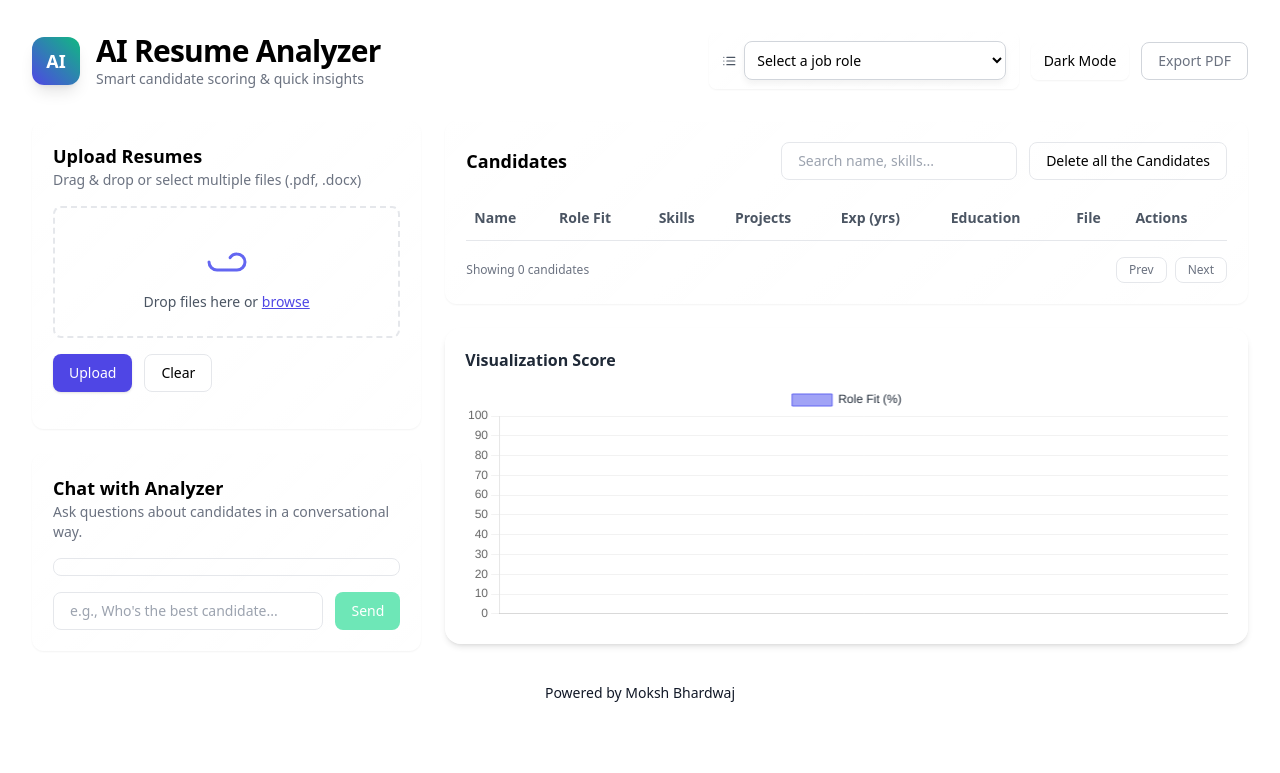
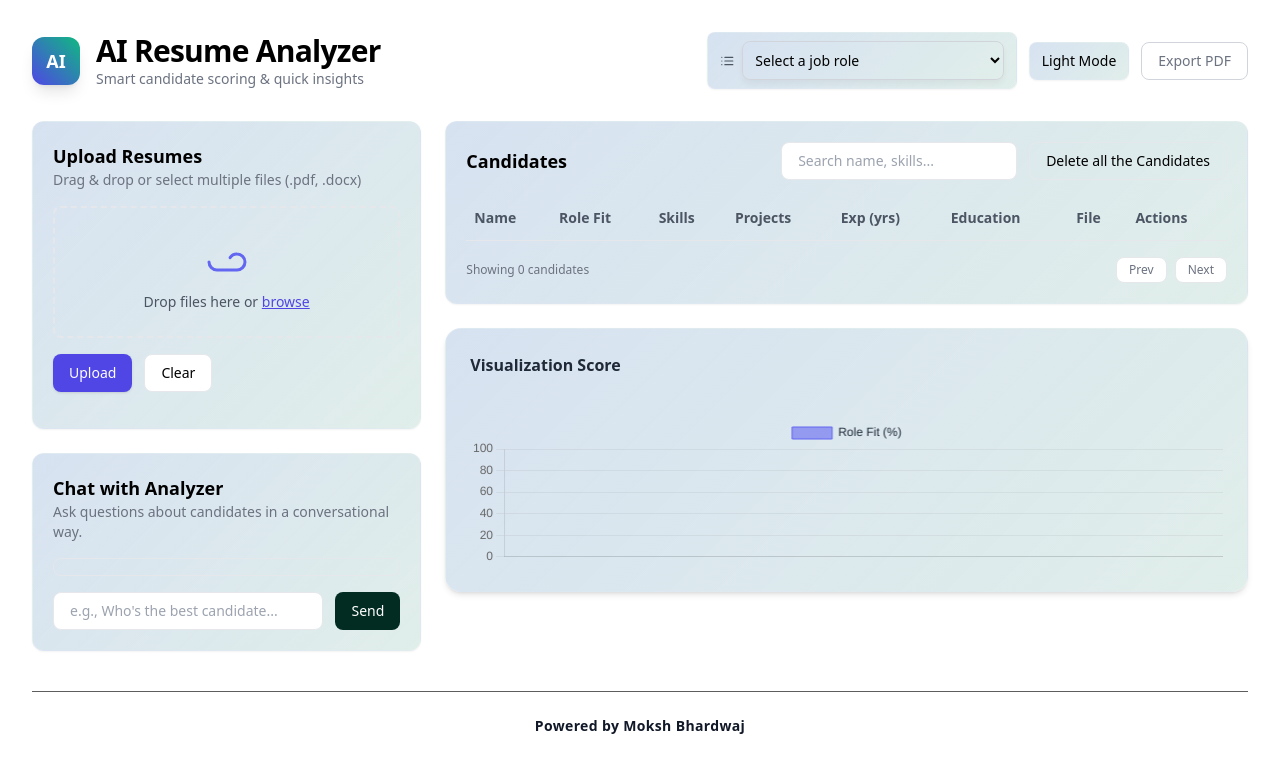
Before and after one commit to 0001Moksh/AI-Resume-Analyzer, a Flask app: page / in a window 1280 px wide. Shown: the top 773 px of the page. Run offline with Flask 3, Linux system fonts and the light colour scheme; data that the repository does not hold is empty; some libraries are stand-ins or nearby versions.

Commit message:
ui + sample updates

```diff
--- a/templates/index.html
+++ b/templates/index.html
@@ -22,7 +22,7 @@
         110deg,
         #1e1e2e 25%,   /* blackish background */
         #4338ca 50%,   /* indigo-700 */
-        #6d28d9 75%,   /* purple-700 */
+        #6b21e0ff 75%,   /* purple-700 */
         #1e1e2e 100%   /* back to black */
       );
       background-size: 300% 100%;
@@ -47,7 +47,7 @@
     }
 
     /* Enhanced glass effect */
-    .glass { background: linear-gradient(135deg, rgba(255,255,255,0.1), rgba(255,255,255,0.05)); backdrop-filter: blur(10px); border: 1px solid rgba(255,255,255,0.1); box-shadow: 0 4px 6px rgba(0,0,0,0.05); }
+    .glass { background: linear-gradient(135deg, rgba(72, 123, 190, 0.22), rgba(17, 124, 94, 0.13)); backdrop-filter: blur(10px); border: 1px solid rgba(255,255,255,0.1); box-shadow: 0 4px 6px rgba(0,0,0,0.05); }
 
     /* Focus outline */
     :focus { outline: 2px solid rgba(99,102,241,0.3); outline-offset: 2px; }
@@ -58,7 +58,7 @@
     button:active { transform: translateY(0); }
 
     /* Dark mode overrides */
-    .dark .glass { background: linear-gradient(135deg, rgba(30,41,59,0.2), rgba(30,41,59,0.1)); border: 1px solid rgba(255,255,255,0.15); }
+    .dark .glass { background: linear-gradient(135deg, rgba(0, 98, 255, 0.2), rgba(30,41,59,0.1)); border: 1px solid rgba(255,255,255,0.15); }
     .dark .skeleton { background: linear-gradient(90deg, #2d3748 25%, #4a5568 37%, #2d3748 63%); }
 
     /* Highlight search matches */
@@ -81,13 +81,13 @@
       </div>
 
       <div class="flex items-center gap-3 flex-wrap">
-        <label class="flex items-center gap-2 bg-white/90 dark:bg-gray-800/90 glass px-3 py-2 rounded-lg shadow-sm">
+        <label class="flex items-center gap-2 bg-white/90 dark:bg-gray-900/90 glass px-3 py-2 rounded-lg shadow-sm">
           <svg xmlns="http://www.w3.org/2000/svg" class="h-4 w-4 text-gray-600 dark:text-gray-300" fill="none" viewBox="0 0 24 24" stroke="currentColor"><path stroke-linecap="round" stroke-linejoin="round" stroke-width="2" d="M8 6h13M8 12h13M8 18h13M3 6h.01M3 12h.01M3 18h.01"/></svg>
           <select id="jobRole"
               class="w-full p-2 rounded-lg text-sm
                     bg-white text-black border border-gray-300
-                    focus:outline-none focus:ring-2 focus:ring-blue-500
-                    dark:bg-gray-800/90 glass dark:text-white dark:border-gray-700
+                    focus:outline-none focus:ring-1 focus:ring-blue-400
+                    dark:bg-gray-900/90 glass dark:text-white dark:border-gray-800/50
                     dark:focus:ring-blue-400 transition">
               <option selected disabled>Select a job role</option>
               <option>GenAI Engineer</option>
@@ -153,7 +153,7 @@
           <div id="chatMessages" class="mt-4 max-h-64 overflow-y-auto space-y-3 p-2 border border-gray-200 dark:border-gray-700 rounded-lg"></div>
           <div class="mt-4 flex gap-3">
             <input id="chatQuery" class="flex-1 rounded-lg px-4 py-2 border border-gray-200 dark:border-gray-700 focus:border-indigo-400 dark:focus:border-indigo-500 bg-white dark:bg-gray-800 text-sm text-black dark:text-white" placeholder="e.g., Who's the best candidate...">
-            <button id="askBtn" class="px-4 py-2 rounded-lg bg-emerald-300 text-white text-sm hover:bg-emerald-600 dark:hover:bg-emerald-400">Send</button>
+            <button id="askBtn" class="px-4 py-2 rounded-lg bg-emerald-950 text-white text-sm hover:bg-emerald-600 dark:hover:bg-emerald-600">Send</button>
           </div>
         </div>
       </section>
@@ -212,15 +212,15 @@
           </div>
         </div>
 
-        <div class="p-5 rounded-2xl shadow-md
+        <div class="p-6 rounded-2xl shadow-md
               bg-white/60 backdrop-blur-md
-              dark:bg-gray-900/60 dark:backdrop-blur-md
+              dark:bg-black/60 glass dark:backdrop-blur-md
               transition">
-          <h3 class="font-semibold text-gray-800 dark:text-gray-200 mb-3">
+          <h3 class="font-semibold text-gray-800 dark:text-gray-200 mb-10">
             Visualization Score
           </h3>
 
-          <div class="w-full h-60">
+          <div class="w-full h-55">
             <!-- Fixed height wrapper -->
             <canvas id="fitScoreChart"></canvas>
           </div>
@@ -237,13 +237,14 @@
         <div id="modalContent" class="space-y-4"></div>
       </div>
     </div>
-
-    <footer class="mt-8 text-sm text-center">
-    <a href="https://mokshbhardwaj.netlify.app" target="_blank"
-      class="text-gray-900 dark:text-gray-400 hover:text-blue-600 dark:hover:text-blue-400 transition">
-      Powered by Moksh Bhardwaj
-    </a>
-  </footer>
+<hr style="padding-top:20px; margin-top:40px; border:none; border-top:1px solid #5d5d5eff;" />
+<footer class="mt-1 text-sm text-center">
+  <a href="https://mokshbhardwaj.netlify.app" target="_blank"
+class="text-gray-900 dark:text-gray-600 hover:text-cyan-500 transition font-semibold tracking-wide"
+  >
+  Powered by Moksh Bhardwaj
+</a>
+</footer>
  </div>
 
   <script>
@@ -267,7 +268,7 @@
     // --- theme toggle ---
     function updateThemeToggle() {
       const darkToggle = document.getElementById('darkToggle');
-      darkToggle.textContent = document.documentElement.classList.contains('dark') ? 'Light Mode' : 'Dark Mode';
+      darkToggle.textContent = document.documentElement.classList.contains('dark') ? 'Dark Mode' : 'Light Mode';
     }
 
     // --- file list management ---
```
Also changed, not shown: 4 other files.
